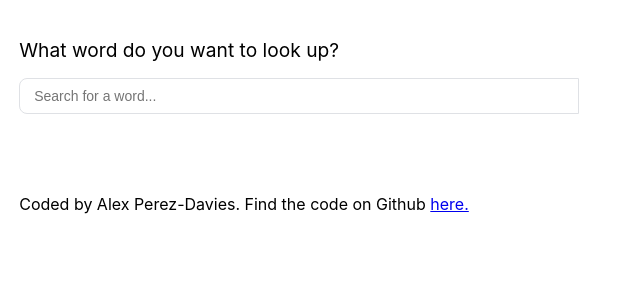
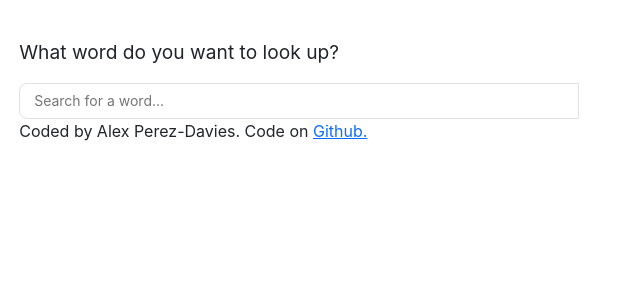
Before and after one commit to AlexPD93/React-Dictionary, a React (Create React App) app: page / in a window 1280 px wide. Shown: the top 300 px of the page, without its empty margins (0-640 px from the left). Built offline with nearby package versions, Linux system fonts and the light colour scheme.

Commit message:
styling footer

```diff
--- a/public/index.html
+++ b/public/index.html
@@ -9,6 +9,13 @@
       name="description"
       content="Web site created using create-react-app"
     />
+    <link
+      href="https://cdn.jsdelivr.net/npm/bootstrap@5.1.3/dist/css/bootstrap.min.css"
+      rel="stylesheet"
+      integrity="sha384-1BmE4kWBq78iYhFldvKuhfTAU6auU8tT94WrHftjDbrCEXSU1oBoqyl2QvZ6jIW3"
+      crossorigin="anonymous"
+    />
+
     <link rel="apple-touch-icon" href="%PUBLIC_URL%/logo192.png" />
 
     <link rel="manifest" href="%PUBLIC_URL%/manifest.json" />
--- a/src/App.css
+++ b/src/App.css
@@ -5,9 +5,7 @@
 }
 
 footer {
-  position: relative;
-  bottom: -5em;
-  margin-bottom: 8em;
+  margin-bottom: 1em;
   font-family: -apple-system, BlinkMacSystemFont, "Segoe UI", "Roboto", "Oxygen",
     "Ubuntu", "Cantarell", "Fira Sans", "Droid Sans", "Helvetica Neue",
     sans-serif;
--- a/src/App.js
+++ b/src/App.js
@@ -5,10 +5,10 @@ function App() {
   return (
     <div className="App">
       <Dictionary />
-      <footer>
-        Coded by Alex Perez-Davies. Find the code on Github{" "}
+      <footer class="position-absolute bottom--20 start-2">
+        Coded by Alex Perez-Davies. Code on{" "}
         <a target="/" href="https://github.com/AlexPD93/React-Weather-App">
-          here.
+          Github.
         </a>
       </footer>
     </div>
--- a/src/Meaning.css
+++ b/src/Meaning.css
@@ -1,5 +1,5 @@
 .Meaning {
-  margin-bottom: 2em;
+  margin-bottom: 1em;
 }
 h2 {
   margin-bottom: -0.7em;
--- a/src/Synonyms.css
+++ b/src/Synonyms.css
@@ -1,8 +1,13 @@
+.Synonyms {
+  max-width: 35em;
+}
 h4 {
   margin-top: 0.5em;
   margin-bottom: 0em;
 }
 
-span {
+button {
   margin-right: 0.3em;
+  margin-top: 0.5em;
+  border-color: black;
 }
--- a/src/Synonyms.js
+++ b/src/Synonyms.js
@@ -9,7 +9,11 @@ export default function Synonyms(props) {
         <h4>Synonyms:</h4>
         {props.synonyms.map((synonym, index) => {
           if (index < 10) {
-            return <span key={index}> {synonym} </span>;
+            return (
+              <button type="button" class="btn btn-dark" key={index}>
+                {synonym}
+              </button>
+            );
           } else {
             return null;
           }
```
